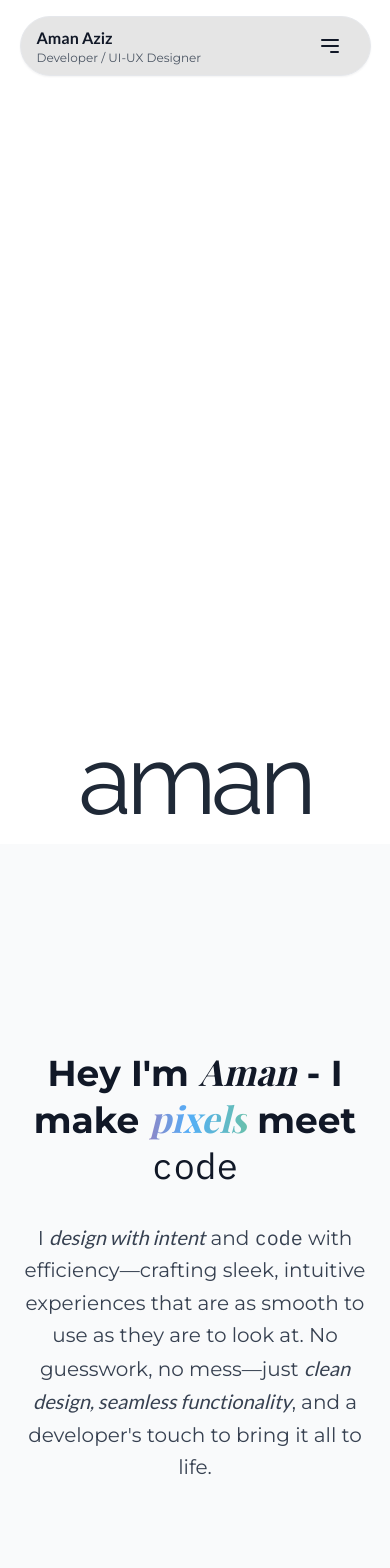
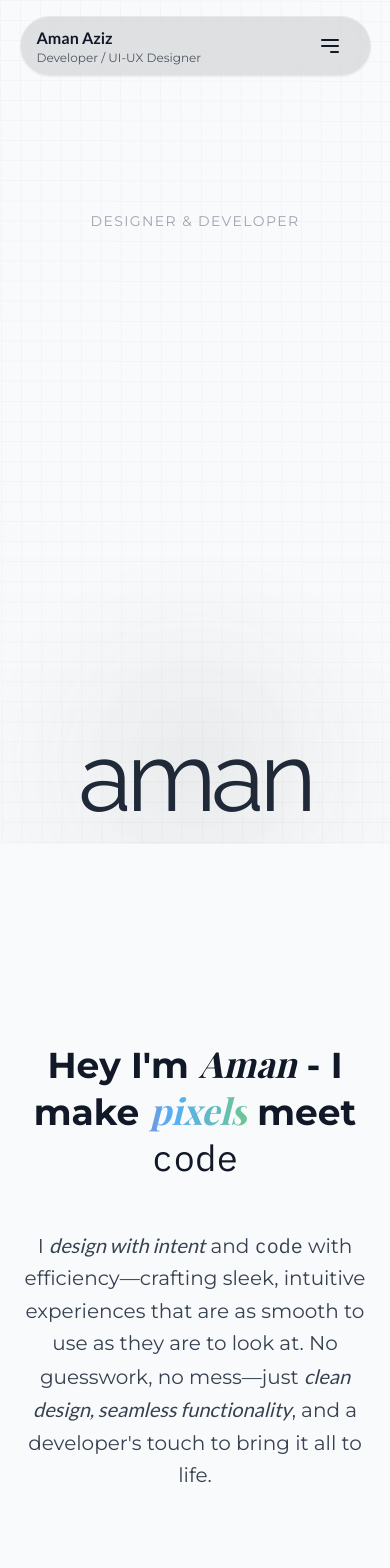
Before and after one commit to tutankhAman/design-portfolio-v2, a React (Vite) app: page / in a window 390 px wide. Shown: the top 1568 px of the page. Built offline with nearby package versions, Linux system fonts and the light colour scheme; a web font is replaced by a local one.

Commit message:
section two completed

```diff
--- a/src/index.css
+++ b/src/index.css
@@ -13,3 +13,25 @@
     @apply font-lato text-gray-900;
   }
 }
+
+/* Text strap styling */
+.whitespace-nowrap {
+  white-space: nowrap;
+  display: inline-block;
+  width: max-content;
+}
+
+/* Ensure the container takes full width */
+.overflow-hidden {
+  overflow: hidden;
+  width: 100%;
+}
+
+/* Enhanced gradient text effect */
+.gradient-text {
+  background: linear-gradient(135deg, #667eea 0%, #764ba2 100%);
+  -webkit-background-clip: text;
+  background-clip: text;
+  color: transparent;
+  display: inline-block;
+}
--- a/src/main.jsx
+++ b/src/main.jsx
@@ -2,6 +2,7 @@ import { StrictMode } from 'react'
 import { createRoot } from 'react-dom/client'
 import { BrowserRouter } from 'react-router-dom'
 import './index.css'
+import './styles/locomotive-custom.css';
 import App from './App.jsx'
 
 createRoot(document.getElementById('root')).render(
--- a/src/pages/Home.jsx
+++ b/src/pages/Home.jsx
@@ -1,22 +1,231 @@
+import { useEffect, useRef } from 'react';
+import gsap from 'gsap';
+
 function Home() {
+  const nameRef = useRef(null);
+  const sectionRef = useRef(null);
+  const canvasRef = useRef(null);
+  const subtitleRef = useRef(null);
+  const glowEffectRef = useRef(null);
+
+  // Canvas background effect
+  useEffect(() => {
+    const canvas = canvasRef.current;
+    const ctx = canvas.getContext('2d');
+    let width = canvas.width = window.innerWidth;
+    let height = canvas.height = window.innerHeight;
+
+    const config = {
+      gridSize: 20,
+      lineWidth: 0.4,
+      lineColor: 'rgba(0, 0, 0, 0.08)',
+      waveSpeed: 0.004,
+      waveHeight: 5,
+      noiseScale: 0.005
+    };
+
+    const cols = Math.floor(width / config.gridSize) + 2;
+    const rows = Math.floor(height / config.gridSize) + 2;
+    const points = [];
+
+    for (let y = 0; y < rows; y++) {
+      for (let x = 0; x < cols; x++) {
+        points.push({
+          x: x * config.gridSize,
+          y: y * config.gridSize,
+          originX: x * config.gridSize,
+          originY: y * config.gridSize
+        });
+      }
+    }
+
+    const noise = (x, y) => {
+      const X = Math.floor(x) & 255;
+      const Y = Math.floor(y) & 255;
+      const xf = x - Math.floor(x);
+      const yf = y - Math.floor(y);
+      return Math.sin(X * 0.1 + Y * 0.1) * Math.cos(X * 0.11 + Y * 0.09) * 0.5 + 0.5;
+    };
+
+    let animationTime = 0;
+    let animationFrameId;
+
+    function animate() {
+      ctx.clearRect(0, 0, width, height);
+      animationTime += config.waveSpeed;
+
+      for (let i = 0; i < points.length; i++) {
+        const point = points[i];
+        const noiseX = noise(point.originX * config.noiseScale, point.originY * config.noiseScale + animationTime);
+        const noiseY = noise(point.originX * config.noiseScale + animationTime, point.originY * config.noiseScale);
+        point.x = point.originX + (noiseX * 2 - 1) * config.waveHeight;
+        point.y = point.originY + (noiseY * 2 - 1) * config.waveHeight;
+      }
+
+      ctx.beginPath();
+      ctx.strokeStyle = config.lineColor;
+      ctx.lineWidth = config.lineWidth;
+
+      for (let y = 0; y < rows; y++) {
+        for (let x = 0; x < cols - 1; x++) {
+          const index = y * cols + x;
+          const point = points[index];
+          const nextPoint = points[index + 1];
+          ctx.moveTo(point.x, point.y);
+          ctx.lineTo(nextPoint.x, nextPoint.y);
+        }
+      }
+
+      for (let x = 0; x < cols; x++) {
+        for (let y = 0; y < rows - 1; y++) {
+          const index = y * cols + x;
+          const point = points[index];
+          const nextPoint = points[index + cols];
+          ctx.moveTo(point.x, point.y);
+          ctx.lineTo(nextPoint.x, nextPoint.y);
+        }
+      }
+
+      ctx.stroke();
+      animationFrameId = requestAnimationFrame(animate);
+    }
+
+    function handleResize() {
+      width = canvas.width = window.innerWidth;
+      height = canvas.height = window.innerHeight;
+      const newCols = Math.floor(width / config.gridSize) + 2;
+      const newRows = Math.floor(height / config.gridSize) + 2;
+      points.length = 0;
+
+      for (let y = 0; y < newRows; y++) {
+        for (let x = 0; x < newCols; x++) {
+          points.push({
+            x: x * config.gridSize,
+            y: y * config.gridSize,
+            originX: x * config.gridSize,
+            originY: y * config.gridSize
+          });
+        }
+      }
+    }
+
+    window.addEventListener('resize', handleResize);
+    animationFrameId = requestAnimationFrame(animate);
+
+    const tl = gsap.timeline();
+
+    tl.fromTo(sectionRef.current,
+      { opacity: 0 },
+      { opacity: 1, duration: 1 }
+    );
+
+    tl.fromTo(nameRef.current,
+      { y: 50, opacity: 0 },
+      { y: 0, opacity: 1, duration: 1.2, ease: "power3.out" },
+      "-=0.7"
+    );
+
+    tl.fromTo(subtitleRef.current,
+      { y: 20, opacity: 0 },
+      { y: 0, opacity: 1, duration: 1, ease: "power2.out" },
+      "-=0.8"
+    );
+
+    gsap.to(nameRef.current, {
+      y: -5,
+      duration: 3,
+      repeat: -1,
+      yoyo: true,
+      ease: "sine.inOut",
+      delay: 1.5
+    });
+
+    gsap.fromTo(glowEffectRef.current,
+      { scale: 0.9, opacity: 0 },
+      {
+        scale: 1,
+        opacity: 1,
+        duration: 2,
+        ease: "power2.out",
+        delay: 0.5
+      }
+    );
+
+    gsap.to(glowEffectRef.current, {
+      scale: 1.1,
+      opacity: 0.8,
+      duration: 3,
+      repeat: -1,
+      yoyo: true,
+      ease: "sine.inOut",
+      delay: 2.5
+    });
+
+    return () => {
+      window.removeEventListener('resize', handleResize);
+      cancelAnimationFrame(animationFrameId);
+      gsap.killTweensOf([nameRef.current, sectionRef.current, subtitleRef.current, glowEffectRef.current]);
+      tl.kill();
+    };
+  }, []);
+
   return (
-    <div className="relative min-h-screen">
-      {/* First section - clean white space */}
-      <section className="bg-white h-screen flex flex-col justify-center items-center relative">
-        {/* Your content will go here later */}
+    <div className="relative">
+      {/* First section with name and background */}
+      <section
+        ref={sectionRef}
+        className="relative h-screen flex flex-col justify-center items-center overflow-hidden"
+      >
+        <canvas
+          ref={canvasRef}
+          className="absolute inset-0 z-0"
+        ></canvas>
 
-        {/* "aman" text at the bottom of first section only */}
-        <div className="absolute bottom-4 left-0 right-0 text-center">
-          <h1 className="font-raleway font-medium text-[25vw] leading-none tracking-tighter text-gray-800">
+        <div
+          ref={glowEffectRef}
+          className="absolute bottom-4 left-0 right-0 flex justify-center items-center pointer-events-none"
+          style={{ zIndex: 1 }}
+        >
+          <div className="w-[90vw] h-[35vh] rounded-full"
+            style={{
+              background: 'radial-gradient(circle, rgba(0,0,0,0.15) 0%, rgba(128,128,128,0.1) 40%, rgba(0,0,0,0) 70%)',
+              transform: 'translateY(25%)',
+              filter: 'blur(50px)',
+              opacity: 0.7
+            }}>
+          </div>
+        </div>
+
+        <div className="absolute bottom-0 left-0 w-full h-[45vh] opacity-20 pointer-events-none"
+          style={{
+            background: 'linear-gradient(to top, rgba(200,200,200,0.2), rgba(255,255,255,0))',
+            zIndex: 1
+          }}>
+        </div>
+
+        <div
+          ref={subtitleRef}
+          className="absolute top-1/4 left-0 right-0 text-center overflow-hidden"
+        >
+          <p className="font-montserrat text-sm md:text-base tracking-widest uppercase text-gray-400 px-4">
+            Designer & Developer
+          </p>
+        </div>
+
+        <div className="absolute bottom-4 left-0 right-0 text-center overflow-hidden">
+          <h1
+            ref={nameRef}
+            className="font-raleway font-medium text-[25vw] leading-none tracking-tighter text-gray-800 relative z-10"
+          >
             aman
           </h1>
         </div>
       </section>
 
-      {/* Second section - introduction */}
-      <section className="bg-gray-50 h-screen flex items-center justify-center">
+      {/* Second section - introduction text */}
+      <section className="bg-gray-50 min-h-screen flex items-center justify-center py-32">
         <div className="container mx-auto px-4 md:px-8 max-w-4xl text-center">
-          <h2 className="font-montserrat font-bold text-4xl md:text-5xl lg:text-7xl mb-8 text-gray-900 leading-tight">
+          <h2 className="font-montserrat font-bold text-4xl md:text-5xl lg:text-7xl mb-12 text-gray-900 leading-tight">
             Hey I'm <span className="font-playfair font-bold italic">Aman</span> - I make <span className="font-playfair font-bold italic gradient-text">pixels</span> meet <span className="font-mono font-thin">code</span>
           </h2>
           <p className="text-xl md:text-2xl lg:text-3xl text-gray-700 leading-relaxed mx-auto">
@@ -24,6 +233,9 @@ function Home() {
           </p>
         </div>
       </section>
+
+      {/* Footer space */}
+      <div className="bg-white h-[20vh]"></div>
     </div>
   );
 }
--- /dev/null
+++ b/src/styles/locomotive-custom.css
@@ -0,0 +1,98 @@
+/* Custom styles for Locomotive Scroll */
+html.has-scroll-smooth {
+  overflow: hidden;
+}
+
+html.has-scroll-dragging {
+  user-select: none;
+}
+
+.locomotive-scroll {
+  position: relative;
+  min-height: 100vh;
+  overflow: hidden;
+}
+
+[data-scroll-container] {
+  min-height: 100vh;
+  will-change: transform;
+  backface-visibility: hidden;
+}
+
+[data-scroll-section] {
+  position: relative;
+  width: 100%;
+  will-change: transform;
+}
+
+[data-scroll] {
+  will-change: transform;
+}
+
+.c-scrollbar {
+  position: absolute;
+  right: 0;
+  top: 0;
+  width: 11px;
+  height: 100%;
+  transform-origin: center right;
+  transition: transform 0.3s, opacity 0.3s;
+  opacity: 0;
+}
+
+.c-scrollbar:hover {
+  transform: scaleX(1.45);
+}
+
+.c-scrollbar_thumb {
+  position: absolute;
+  top: 0;
+  right: 0;
+  background-color: rgba(0, 0, 0, 0.3);
+  opacity: 0.5;
+  width: 7px;
+  border-radius: 10px;
+  margin: 2px;
+  cursor: grab;
+}
+
+.has-scroll-dragging .c-scrollbar_thumb {
+  cursor: grabbing;
+}
+
+.has-scroll-scrolling .c-scrollbar {
+  opacity: 1;
+}
+
+.has-scroll-hover .c-scrollbar {
+  opacity: 1;
+}
+
+/* Custom fade-in animation for elements */
+[data-scroll].is-inview {
+  opacity: 1;
+  transform: translateY(0);
+  transition: opacity 1s cubic-bezier(0.215, 0.61, 0.355, 1),
+              transform 1s cubic-bezier(0.215, 0.61, 0.355, 1);
+}
+
+[data-scroll]:not(.is-inview) {
+  opacity: 0;
+  transform: translateY(10px);
+}
+
+/* Remove initial opacity/transform for mobile */
+@media (max-width: 768px) {
+  [data-scroll]:not(.is-inview) {
+    opacity: 1;
+    transform: none;
+  }
+}
+
+/* Special gradient text effect */
+.gradient-text {
+  background: linear-gradient(135deg, #667eea 0%, #764ba2 100%);
+  -webkit-background-clip: text;
+  background-clip: text;
+  color: transparent;
+}
```
Also changed, not shown: package.json (+6 -3 lines), src/components/Navbar.jsx (+5 -5 lines), 1 other file (tests, documents, lock files or other folders).
